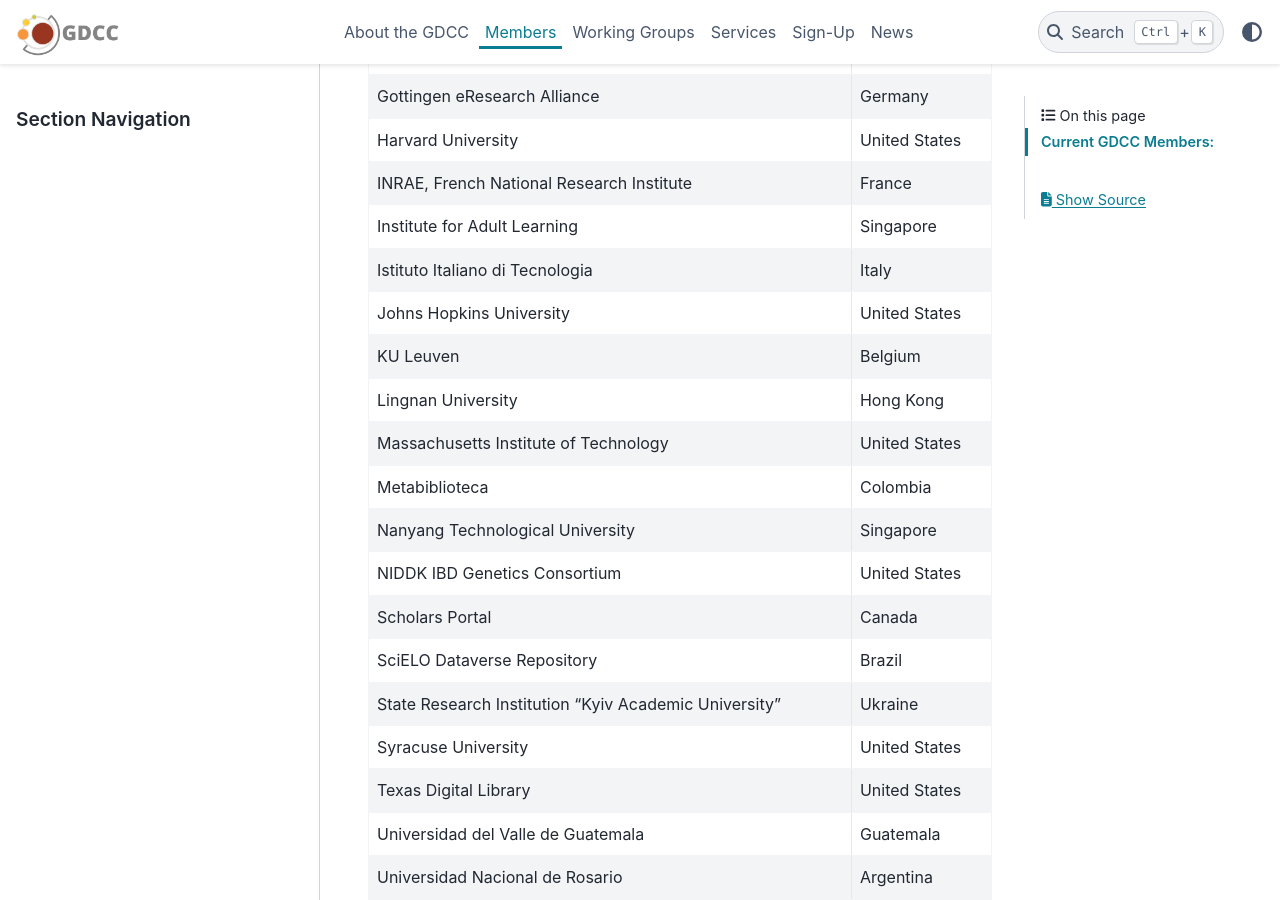
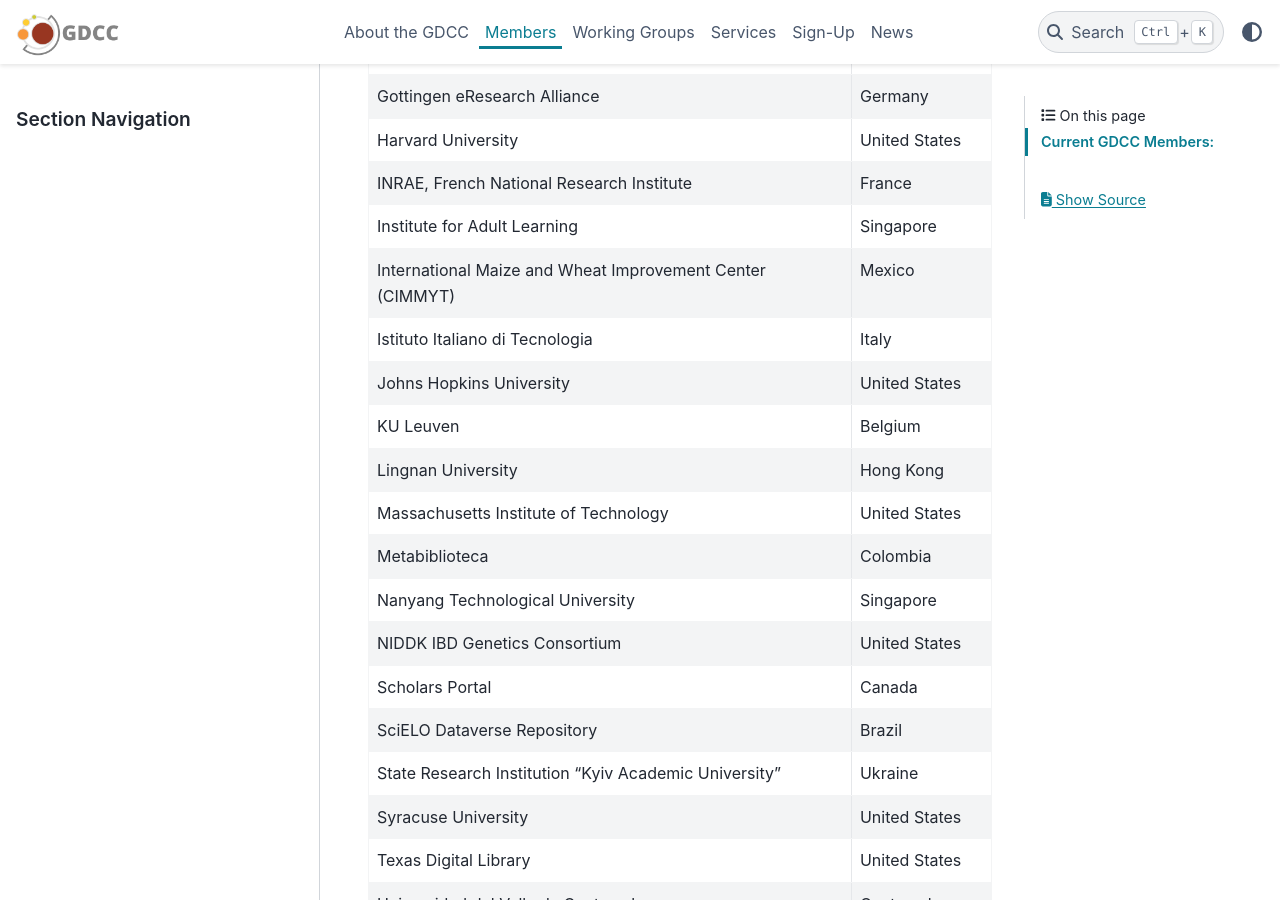
Before and after one commit to gdcc/www.gdcc.io, a Sphinx documentation site: the page built from source/members.md, in a window 1280 px wide and 900 px high, scrolled down 1477 px. Built offline with Sphinx 7.4.7 and the PyData theme 0.15.4, drawn with Linux system fonts in a browser that asks for light colours.

Commit message:
Update members.md

```diff
--- a/source/members.md
+++ b/source/members.md
@@ -34,6 +34,7 @@
 | Harvard University | United States |
 | INRAE, French National Research Institute | France |
 | Institute for Adult Learning | Singapore |
+| International Maize and Wheat Improvement Center (CIMMYT) | Mexico |
 | Istituto Italiano di Tecnologia | Italy |
 | Johns Hopkins University | United States |
 | KU Leuven | Belgium |
```
